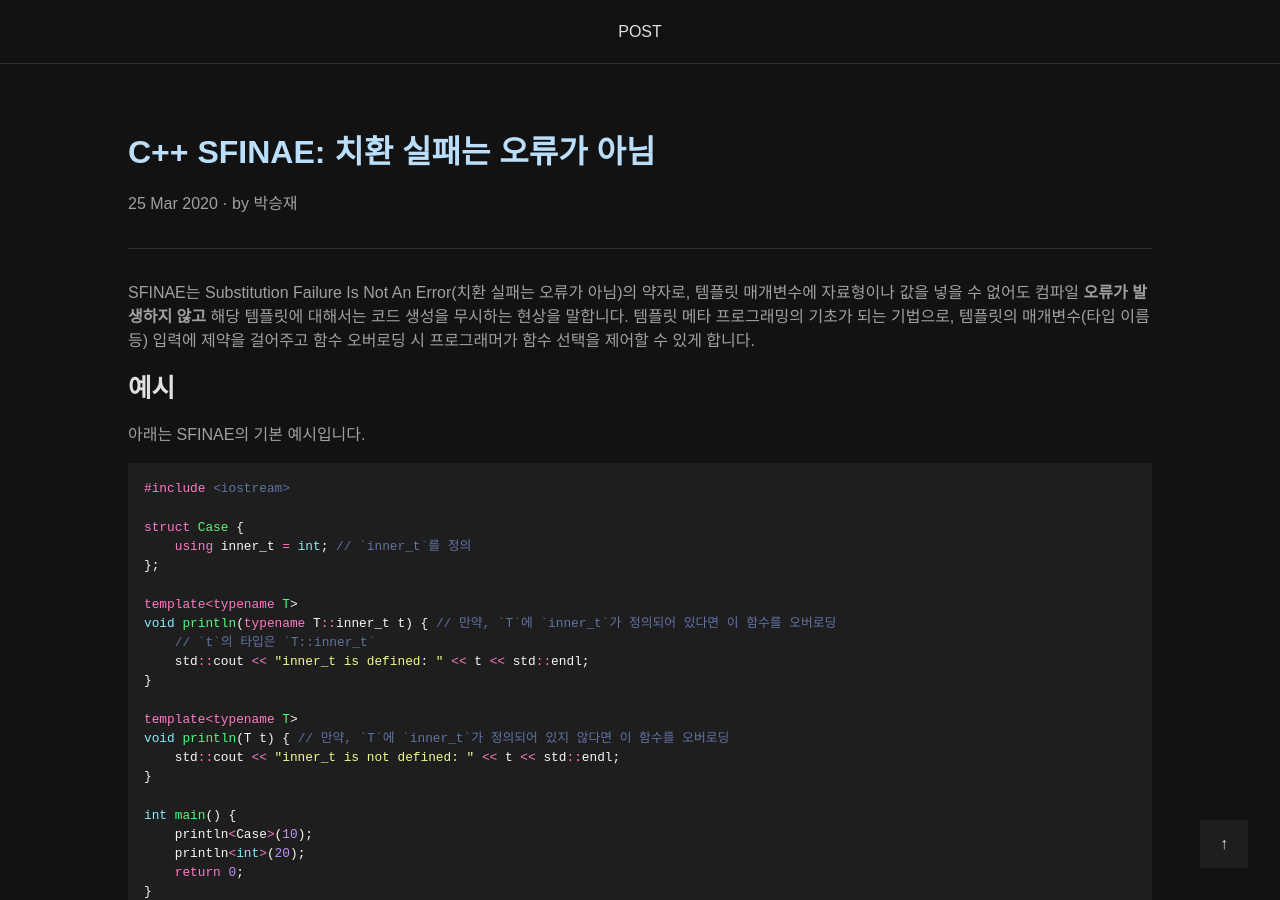
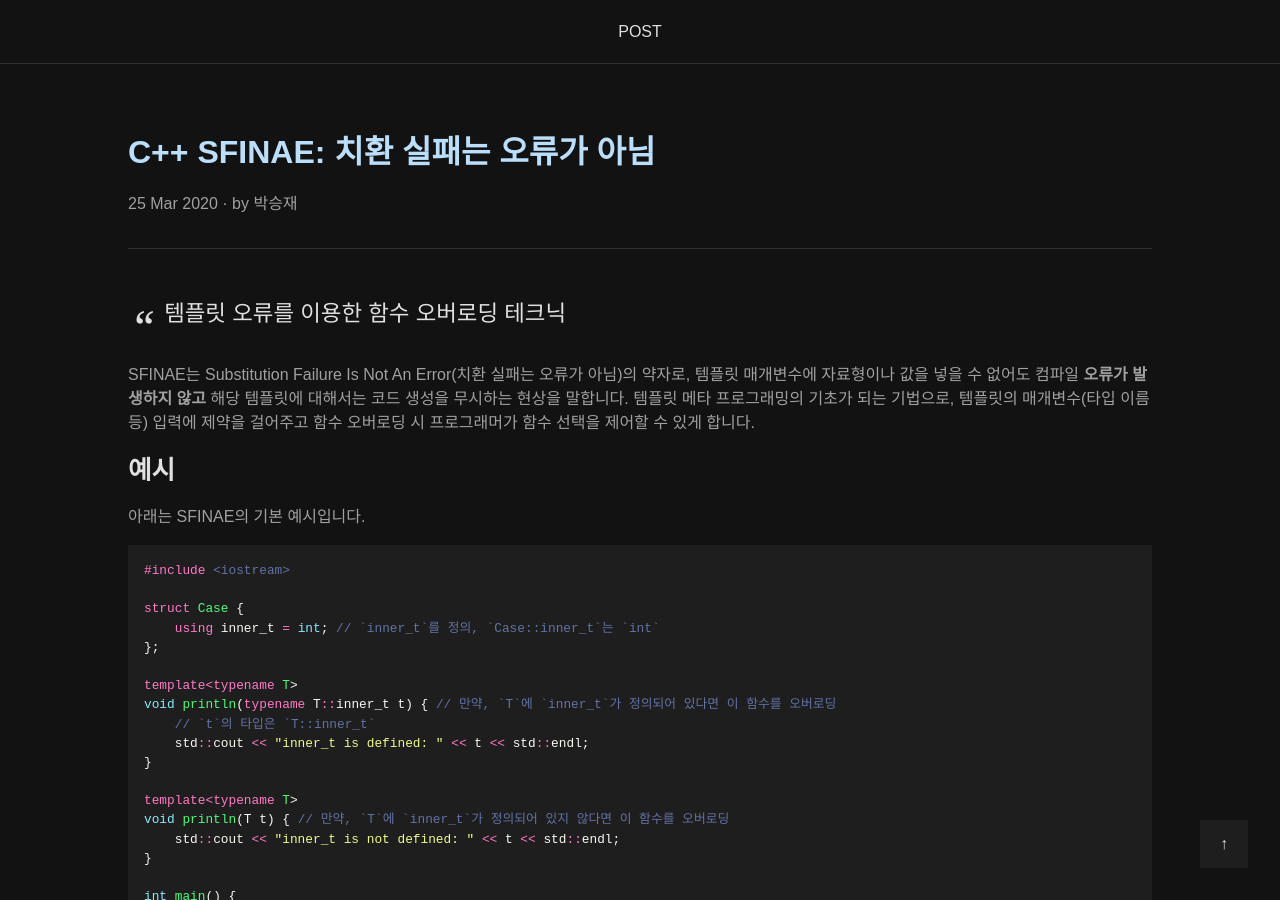
Before and after one commit to int-i/int-i.github.io, a Jekyll site: the page built from _posts/2020-03-25-cpp-sfinae.md, in a window 1280 px wide and 900 px high. Built offline with Jekyll 4.4.1, drawn with Linux system fonts in a browser that asks for light colours; some web fonts are replaced.

```diff
--- a/_config.yml
+++ b/_config.yml
@@ -26,6 +26,8 @@ feed:
 kramdown:
   input: GFM
 
+excerpt_separator: "##"
+
 paginate: 5
 paginate_path: "/page/:num/"
 
--- a/_posts/2020-03-25-cpp-sfinae.md
+++ b/_posts/2020-03-25-cpp-sfinae.md
@@ -5,6 +5,8 @@ author: Astro36
 category: cpp
 tags: [cpp, syntax, template, sfinae, type]
 ---
+
+> 템플릿 오류를 이용한 함수 오버로딩 테크닉
 
 SFINAE는 Substitution Failure Is Not An Error(치환 실패는 오류가 아님)의 약자로, 템플릿 매개변수에 자료형이나 값을 넣을 수 없어도 컴파일 **오류가 발생하지 않고** 해당 템플릿에 대해서는 코드 생성을 무시하는 현상을 말합니다.
 템플릿 메타 프로그래밍의 기초가 되는 기법으로, 템플릿의 매개변수(타입 이름 등) 입력에 제약을 걸어주고 함수 오버로딩 시 프로그래머가 함수 선택을 제어할 수 있게 합니다.
@@ -17,7 +19,7 @@ SFINAE는 Substitution Failure Is Not An Error(치환 실패는 오류가 아님
 #include <iostream>
 
 struct Case {
-    using inner_t = int; // `inner_t`를 정의
+    using inner_t = int; // `inner_t`를 정의, `Case::inner_t`는 `int`
 };
 
 template<typename T>
```
Also changed, not shown: _posts/2020-03-21-serviceworker-workbox.md (+2 -0 lines).
